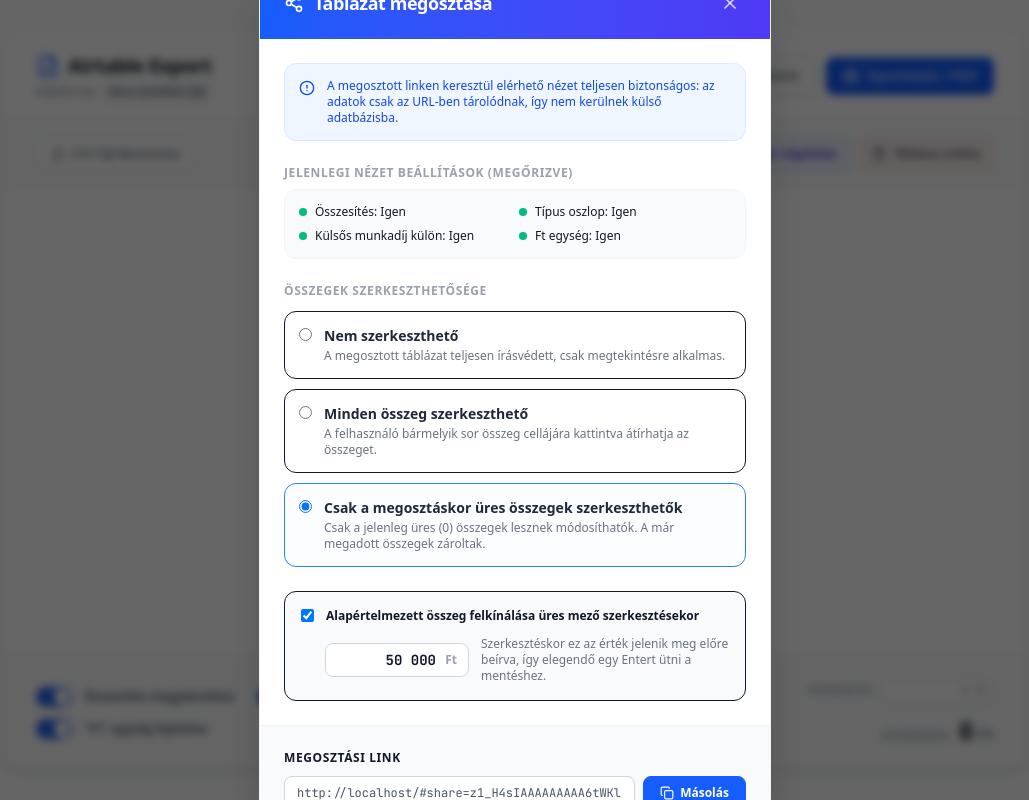
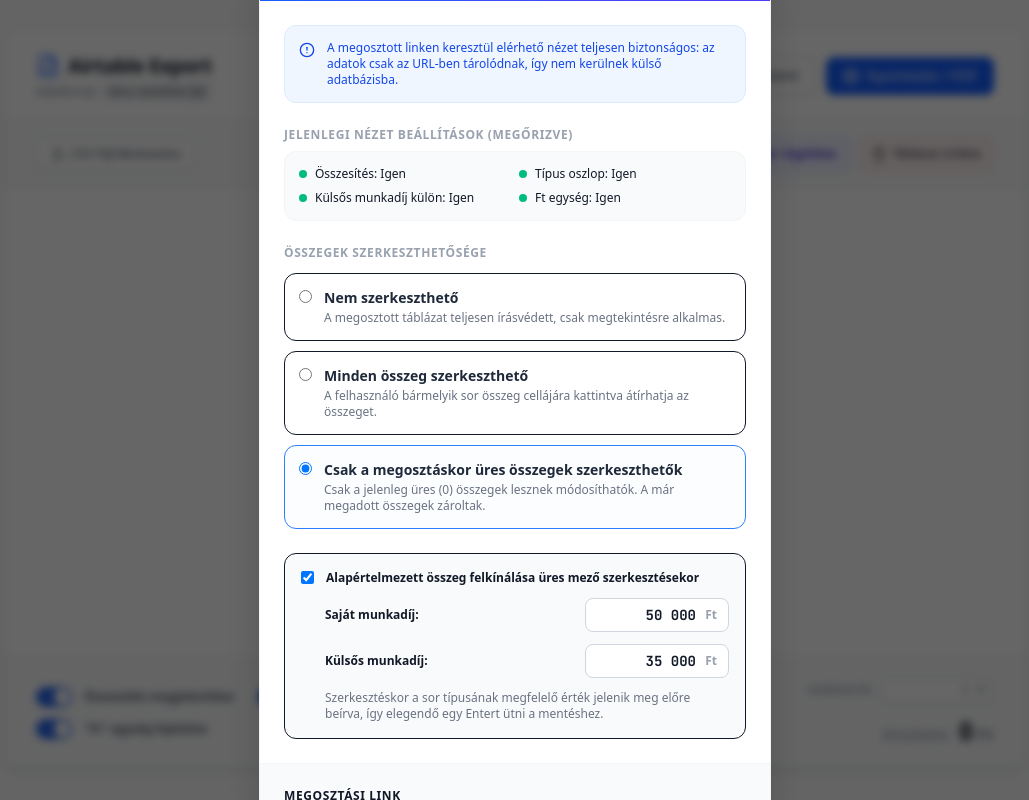
Before and after one commit to LostViking09/airtable_export, a React (Vite) app: page / in a window 1280 px wide. Both pictures are taken after a click on the button "Megosztás". Shown: the whole page, without its empty margins (125-1154 px from the left). Built offline with nearby package versions, Linux system fonts and the light colour scheme.

Commit message:
feat: add separate default amounts for own and external labor fees in share modal with localstorage persistence

```diff
--- a/src/components/ShareModal.tsx
+++ b/src/components/ShareModal.tsx
@@ -24,12 +24,38 @@ export const ShareModal: React.FC<ShareModalProps> = ({
   settings,
   correction,
 }) => {
-  const [editMode, setEditMode] = useState<'none' | 'all' | 'empty'>('empty');
-  const [useDefaultAmount, setUseDefaultAmount] = useState(true);
-  const [defaultAmount, setDefaultAmount] = useState<string>('50 000');
+  const [editMode, setEditMode] = useState<'none' | 'all' | 'empty'>(() => {
+    return (localStorage.getItem('share_editMode') as 'none' | 'all' | 'empty') || 'empty';
+  });
+  const [useDefaultAmount, setUseDefaultAmount] = useState<boolean>(() => {
+    const stored = localStorage.getItem('share_useDefaultAmount');
+    return stored !== null ? stored === 'true' : true;
+  });
+  const [defaultSajátAmount, setDefaultSajátAmount] = useState<string>(() => {
+    return localStorage.getItem('share_defaultSajátAmount') || '50 000';
+  });
+  const [defaultKülsősAmount, setDefaultKülsősAmount] = useState<string>(() => {
+    return localStorage.getItem('share_defaultKülsősAmount') || '35 000';
+  });
   const [shareUrl, setShareUrl] = useState('');
   const [isGenerating, setIsGenerating] = useState(false);
   const [copySuccess, setCopySuccess] = useState(false);
+
+  useEffect(() => {
+    localStorage.setItem('share_editMode', editMode);
+  }, [editMode]);
+
+  useEffect(() => {
+    localStorage.setItem('share_useDefaultAmount', String(useDefaultAmount));
+  }, [useDefaultAmount]);
+
+  useEffect(() => {
+    localStorage.setItem('share_defaultSajátAmount', defaultSajátAmount);
+  }, [defaultSajátAmount]);
+
+  useEffect(() => {
+    localStorage.setItem('share_defaultKülsősAmount', defaultKülsősAmount);
+  }, [defaultKülsősAmount]);
 
   useEffect(() => {
     if (!isOpen) return;
@@ -37,7 +63,8 @@ export const ShareModal: React.FC<ShareModalProps> = ({
     setIsGenerating(true);
     compressShareState(transactions, settings, {
       editMode,
-      defaultAmount: useDefaultAmount ? parseNumber(defaultAmount) : null,
+      defaultSajátAmount: useDefaultAmount ? parseNumber(defaultSajátAmount) : null,
+      defaultKülsősAmount: useDefaultAmount ? parseNumber(defaultKülsősAmount) : null,
     }, correction)
       .then((compressed) => {
         const baseUrl = window.location.origin + window.location.pathname;
@@ -48,7 +75,7 @@ export const ShareModal: React.FC<ShareModalProps> = ({
         console.error('Hiba a megosztási URL generálása során:', err);
         setIsGenerating(false);
       });
-  }, [isOpen, transactions, settings, editMode, useDefaultAmount, defaultAmount, correction]);
+  }, [isOpen, transactions, settings, editMode, useDefaultAmount, defaultSajátAmount, defaultKülsősAmount, correction]);
 
   const handleCopy = async () => {
     try {
@@ -194,18 +221,35 @@ export const ShareModal: React.FC<ShareModalProps> = ({
               </label>
 
               {useDefaultAmount && (
-                <div className="flex items-center gap-3 animate-in slide-in-from-top-2 duration-150 pl-6">
+                <div className="space-y-3 pl-6 animate-in slide-in-from-top-2 duration-150">
+                  <div className="flex items-center justify-between gap-4">
+                    <span className="text-xs font-semibold text-gray-650">Saját munkadíj:</span>
                     <div className="relative w-36 shrink-0">
                       <input
                         type="text"
-                      value={defaultAmount}
-                      onChange={(e) => handleAmountInputChange(e.target.value, e.target.selectionStart || 0, setDefaultAmount, e.target)}
+                        value={defaultSajátAmount}
+                        onChange={(e) => handleAmountInputChange(e.target.value, e.target.selectionStart || 0, setDefaultSajátAmount, e.target)}
                         className="w-full bg-white border border-gray-300 rounded-lg px-3 py-1.5 text-sm font-semibold font-mono text-right pr-8 focus:ring-1 focus:ring-blue-500 focus:border-blue-500"
                       />
                       <span className="absolute right-3 top-1/2 -translate-y-1/2 text-xs text-gray-400 font-semibold select-none">Ft</span>
                     </div>
+                  </div>
+
+                  <div className="flex items-center justify-between gap-4">
+                    <span className="text-xs font-semibold text-gray-650">Külsős munkadíj:</span>
+                    <div className="relative w-36 shrink-0">
+                      <input
+                        type="text"
+                        value={defaultKülsősAmount}
+                        onChange={(e) => handleAmountInputChange(e.target.value, e.target.selectionStart || 0, setDefaultKülsősAmount, e.target)}
+                        className="w-full bg-white border border-gray-300 rounded-lg px-3 py-1.5 text-sm font-semibold font-mono text-right pr-8 focus:ring-1 focus:ring-blue-500 focus:border-blue-500"
+                      />
+                      <span className="absolute right-3 top-1/2 -translate-y-1/2 text-xs text-gray-400 font-semibold select-none">Ft</span>
+                    </div>
+                  </div>
+
                   <p className="text-xs text-gray-500">
-                    Szerkesztéskor ez az érték jelenik meg előre beírva, így elegendő egy Entert ütni a mentéshez.
+                    Szerkesztéskor a sor típusának megfelelő érték jelenik meg előre beírva, így elegendő egy Entert ütni a mentéshez.
                   </p>
                 </div>
               )}
--- a/src/components/TransactionRow.tsx
+++ b/src/components/TransactionRow.tsx
@@ -24,7 +24,8 @@ interface TransactionRowProps {
   onDelete: () => void;
   isShared?: boolean;
   isEditable?: boolean;
-  defaultAmount?: number | null;
+  defaultSajátAmount?: number | null;
+  defaultKülsősAmount?: number | null;
   originalAmounts?: Record<string, number>;
 }
 
@@ -42,7 +43,8 @@ export const TransactionRow: React.FC<TransactionRowProps> = ({
   onDelete,
   isShared = false,
   isEditable = true,
-  defaultAmount = null,
+  defaultSajátAmount = null,
+  defaultKülsősAmount = null,
   originalAmounts,
 }) => {
   // Local edit states
@@ -63,13 +65,25 @@ export const TransactionRow: React.FC<TransactionRowProps> = ({
       setEditTipus(tx.tipus || '');
       isSavingRef.current = false;
 
-      if (isShared && tx.osszeg === 0 && defaultAmount !== null) {
-        setEditAmount(formatInputAmount(defaultAmount.toString()));
+      if (isShared && tx.osszeg === 0) {
+        const normTipus = (tx.tipus || '').trim().toLowerCase();
+        let defaultVal: number | null = null;
+        if (normTipus === 'saját munkadíj') {
+          defaultVal = defaultSajátAmount;
+        } else if (normTipus === 'továbbhárított munkadíj') {
+          defaultVal = defaultKülsősAmount;
+        }
+
+        if (defaultVal !== null) {
+          setEditAmount(formatInputAmount(defaultVal.toString()));
+        } else {
+          setEditAmount(formatInputAmount(tx.osszeg.toString()));
+        }
       } else {
         setEditAmount(formatInputAmount(tx.osszeg.toString()));
       }
     }
-  }, [isEditing, tx, isShared, defaultAmount]);
+  }, [isEditing, tx, isShared, defaultSajátAmount, defaultKülsősAmount]);
 
 
   const handleSave = (dir?: 'next' | 'prev') => {
--- a/src/components/TransactionTable.tsx
+++ b/src/components/TransactionTable.tsx
@@ -18,7 +18,8 @@ interface TransactionTableProps {
   isShared?: boolean;
   shareOptions?: {
     editMode: 'none' | 'all' | 'empty';
-    defaultAmount: number | null;
+    defaultSajátAmount: number | null;
+    defaultKülsősAmount: number | null;
   };
   originalEmptyIds?: Set<string>;
   originalAmounts?: Record<string, number>;
@@ -74,7 +75,8 @@ export const TransactionTable: React.FC<TransactionTableProps> = ({
           onDelete={() => onDelete(tx.id)}
           isShared={isShared}
           isEditable={isEditable}
-          defaultAmount={shareOptions?.defaultAmount}
+          defaultSajátAmount={shareOptions?.defaultSajátAmount}
+          defaultKülsősAmount={shareOptions?.defaultKülsősAmount}
           originalAmounts={originalAmounts}
         />
       );
--- a/src/hooks/useTransactions.ts
+++ b/src/hooks/useTransactions.ts
@@ -8,23 +8,77 @@ export function useTransactions() {
   const [transactions, setTransactions] = useState<Transaction[]>([]);
   const [fileName, setFileName] = useState<string>('Nincs betöltött fájl');
 
+  const isSharedUrl = typeof window !== 'undefined' && window.location.hash.startsWith('#share=');
+
   // Settings/UI states
-  const [showSummary, setShowSummary] = useState(true);
-  const [userToggledSummary, setUserToggledSummary] = useState(false);
-  const [showTipus, setShowTipus] = useState(true);
-  const [showFtSuffix, setShowFtSuffix] = useState(true);
-  const [separateMunkadij, setSeparateMunkadij] = useState(true);
+  const [showSummary, setShowSummary] = useState(() => {
+    if (isSharedUrl) return true;
+    const stored = localStorage.getItem('view_showSummary');
+    return stored !== null ? stored === 'true' : true;
+  });
+  const [userToggledSummary, setUserToggledSummary] = useState(() => {
+    if (isSharedUrl) return true;
+    const stored = localStorage.getItem('view_userToggledSummary');
+    return stored !== null ? stored === 'true' : false;
+  });
+  const [showTipus, setShowTipus] = useState(() => {
+    if (isSharedUrl) return true;
+    const stored = localStorage.getItem('view_showTipus');
+    return stored !== null ? stored === 'true' : true;
+  });
+  const [showFtSuffix, setShowFtSuffix] = useState(() => {
+    if (isSharedUrl) return true;
+    const stored = localStorage.getItem('view_showFtSuffix');
+    return stored !== null ? stored === 'true' : true;
+  });
+  const [separateMunkadij, setSeparateMunkadij] = useState(() => {
+    if (isSharedUrl) return true;
+    const stored = localStorage.getItem('view_separateMunkadij');
+    return stored !== null ? stored === 'true' : true;
+  });
   const [correction, setCorrection] = useState<number>(0);
 
   // Shared view states
   const [isShared, setIsShared] = useState(false);
   const [shareOptions, setShareOptions] = useState<{
     editMode: 'none' | 'all' | 'empty';
-    defaultAmount: number | null;
-  }>({ editMode: 'none', defaultAmount: null });
+    defaultSajátAmount: number | null;
+    defaultKülsősAmount: number | null;
+  }>({ editMode: 'none', defaultSajátAmount: null, defaultKülsősAmount: null });
   const [originalEmptyIds, setOriginalEmptyIds] = useState<Set<string>>(new Set());
   const [originalAmounts, setOriginalAmounts] = useState<Record<string, number>>({});
   const [isLoadingShared, setIsLoadingShared] = useState(false);
+
+  // Save Settings/UI states to localStorage if NOT a shared URL
+  useEffect(() => {
+    if (!isShared && !window.location.hash.startsWith('#share=')) {
+      localStorage.setItem('view_showSummary', String(showSummary));
+    }
+  }, [showSummary, isShared]);
+
+  useEffect(() => {
+    if (!isShared && !window.location.hash.startsWith('#share=')) {
+      localStorage.setItem('view_userToggledSummary', String(userToggledSummary));
+    }
+  }, [userToggledSummary, isShared]);
+
+  useEffect(() => {
+    if (!isShared && !window.location.hash.startsWith('#share=')) {
+      localStorage.setItem('view_showTipus', String(showTipus));
+    }
+  }, [showTipus, isShared]);
+
+  useEffect(() => {
+    if (!isShared && !window.location.hash.startsWith('#share=')) {
+      localStorage.setItem('view_showFtSuffix', String(showFtSuffix));
+    }
+  }, [showFtSuffix, isShared]);
+
+  useEffect(() => {
+    if (!isShared && !window.location.hash.startsWith('#share=')) {
+      localStorage.setItem('view_separateMunkadij', String(separateMunkadij));
+    }
+  }, [separateMunkadij, isShared]);
 
   // Load shared state from hash on mount
   useEffect(() => {
--- a/src/utils/share.ts
+++ b/src/utils/share.ts
@@ -3,7 +3,7 @@ import { Transaction } from '../types';
 interface CompressedState {
   t: [string, string, string, string, number, string][]; // datum, kategoria, megnevezes, tipus, osszeg, id
   s: [boolean, boolean, boolean, boolean]; // showSummary, showTipus, separateMunkadij, showFtSuffix
-  o: [string, number | null]; // editMode ('none' | 'all' | 'empty'), defaultAmount
+  o: [string, number | null, (number | null)?]; // editMode ('none' | 'all' | 'empty'), defaultSajátAmount, defaultKülsősAmount
   c?: number; // correction (optional)
 }
 
@@ -45,14 +45,15 @@ export async function compressShareState(
   },
   options: {
     editMode: 'none' | 'all' | 'empty';
-    defaultAmount: number | null;
+    defaultSajátAmount: number | null;
+    defaultKülsősAmount: number | null;
   },
   correction: number
 ): Promise<string> {
   const compressed: CompressedState = {
     t: transactions.map(t => [t.datum, t.kategoria, t.megnevezes, t.tipus || '', t.osszeg, t.id]),
     s: [settings.showSummary, settings.showTipus, settings.separateMunkadij, settings.showFtSuffix],
-    o: [options.editMode, options.defaultAmount],
+    o: [options.editMode, options.defaultSajátAmount, options.defaultKülsősAmount],
     c: correction
   };
 
@@ -84,7 +85,8 @@ export async function decompressShareState(hash: string): Promise<{
   };
   options: {
     editMode: 'none' | 'all' | 'empty';
-    defaultAmount: number | null;
+    defaultSajátAmount: number | null;
+    defaultKülsősAmount: number | null;
   };
   correction: number;
 } | null> {
@@ -132,7 +134,8 @@ export async function decompressShareState(hash: string): Promise<{
       },
       options: {
         editMode: parsed.o[0] as 'none' | 'all' | 'empty',
-        defaultAmount: parsed.o[1]
+        defaultSajátAmount: parsed.o[1],
+        defaultKülsősAmount: parsed.o.length > 2 ? (parsed.o[2] ?? null) : parsed.o[1]
       },
       correction: parsed.c ?? 0
     };
```
Lines whose indentation alone changed are shown as unchanged.
